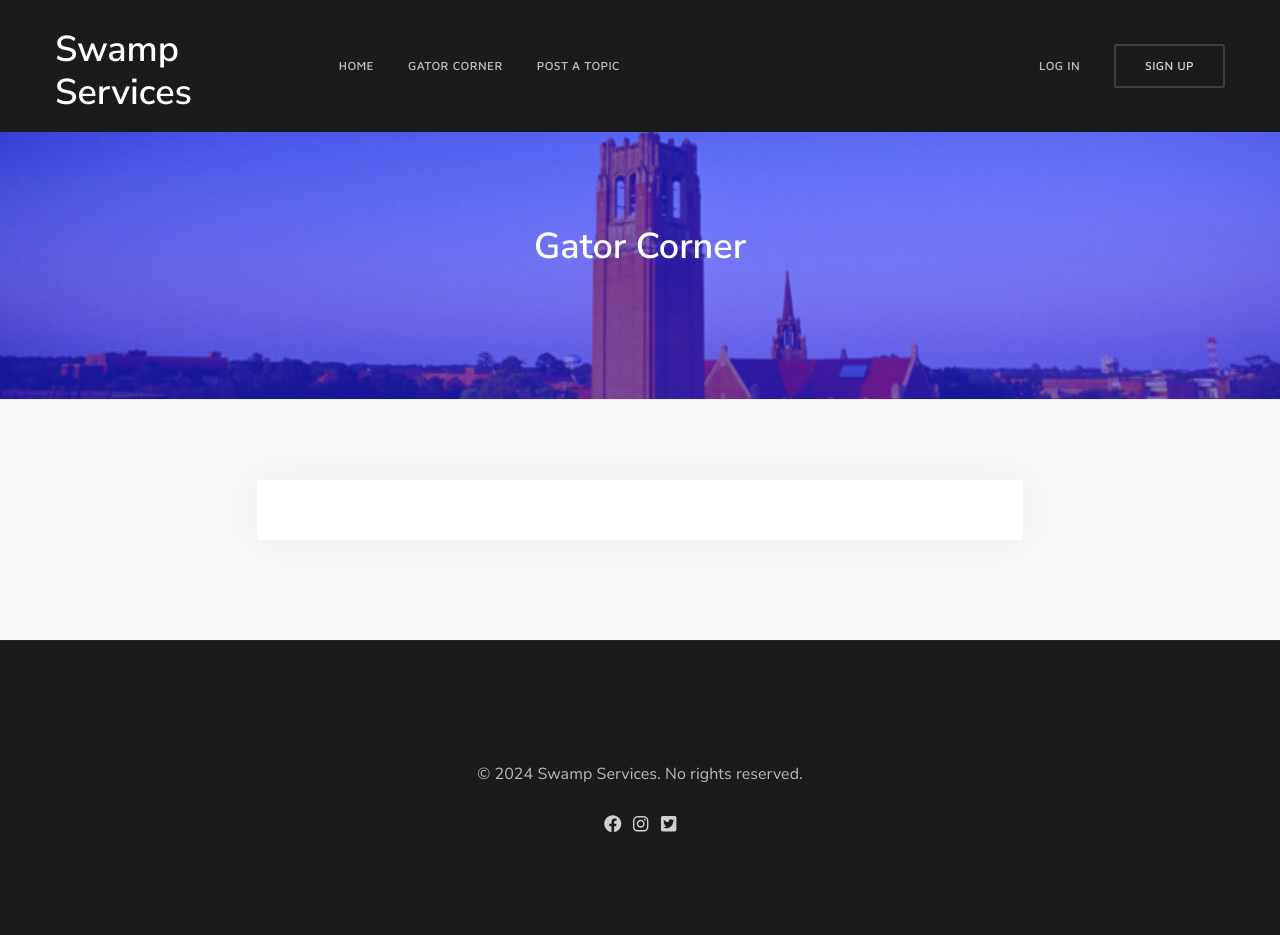
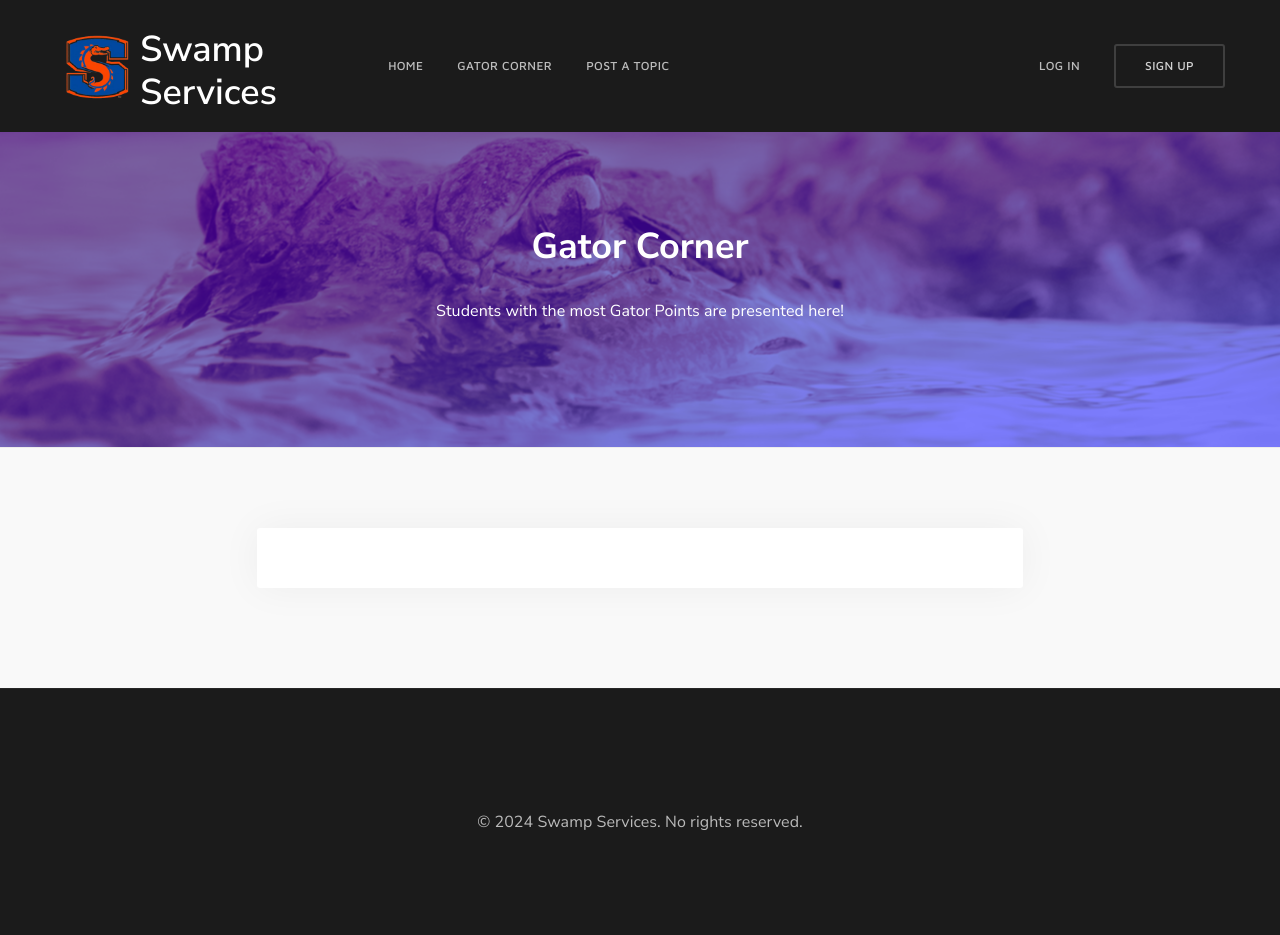
Before and after one commit to ZachJasko/CEN3031-Project, a Django app: page /blog/ in a window 1280 px wide. After the commit the page ends 830 px from the top, so only its background shows below. Run offline with Django 3.2, Linux system fonts and the light colour scheme; data that the repository does not hold is empty; parts of the project's set-up code (start-up, migrations or seed data) failed here and were passed over; some libraries are stand-ins or nearby versions.

Commit message:
changes apply to UFSS 6 and UFSS 19. issues with padding are not of high importance, but will continue to investigate.

```diff
--- a/templates/blog-listing.html
+++ b/templates/blog-listing.html
@@ -5,13 +5,14 @@
     <header class="dx-header dx-box-1">
         <div class="container">
             <div class="bg-image bg-image-parallax">
-                <img src="{% static 'images/uf banner gator corner.jfif' %}" class="jarallax-img" alt="">
+                <img src="{% static '../images/home-uf-banner.jfif' %}" class="jarallax-img" alt="">
                 <div style="background-color: rgba(0,0,255,0.5);"></div>
             </div>
 
             <div class="row justify-content-center">
                 <div class="col-xl-7">
-                    <h1 class="h2 mb-30 text-white text-center">Gator Corner</h1>
+                    <h1 class="h2 mb-30 text-white text-center" style="font-weight: bold">Gator Corner</h1>
+                    <p style="text-align:center; color: white; font-weight: 500">Students with the most Gator Points are presented here!</p>
                 </div>
             </div>
         </div>
--- a/templates/footer.html
+++ b/templates/footer.html
@@ -19,14 +19,6 @@
                             <p class="mb-0">&copy; {% now "Y" %}  <span
                                     class="dib">Swamp Services.</span> <span class="dib">No rights reserved.</span>
                             </p>
-                        </div>
-                        <div class="dx-widget-text">
-                            <ul class="dx-social-links mnt-3">
-                                <li><a href="https://www.facebook.com/"><span class="fab fa-facebook"></span></a></li>
-                                <li><a href="https://www.instagram.com/"><span class="fab fa-instagram"></span></a></li>
-                                <li><a href="https://twitter.com/?lang=en"><span class="fab fa-twitter-square"></span></a></li>
-
-                            </ul>
                         </div>
                     </div>
                 </div>
--- a/templates/forum-main.html
+++ b/templates/forum-main.html
@@ -43,7 +43,7 @@
                     <div class="dx-box dx-box-decorated">
                         <div class="dx-blog-post">
                             <div class="dx-blog-post-box pt-30 pb-30">
-                                <h2 class="h4 mnt-5 mb-9">Forum Topics</h2>
+                                <h2 class="h4 mnt-5 mb-9" style="text-align: center;">Forum Topics</h2>
                             </div>
                             <div class="table-responsive">
                                 <table class="dx-table dx-table-default">
--- a/templates/header.html
+++ b/templates/header.html
@@ -12,7 +12,7 @@
     <meta name="keywords" content="helpdesk, forum, template, HTML template, responsive, clean">
     <meta name="author" content="nK">
 
-    <link rel="icon" type="image/png" href="./images/favicon-32x32.png">
+    <link rel="icon" type="image/png" href="../static/images/swamp-services-logo.png">
 
     <meta name="viewport" content="width=device-width, initial-scale=1, shrink-to-fit=no">
 
@@ -68,6 +68,7 @@
         <div class="container">
 
             <a href="{% url 'home' %}" class="dx-nav-logo">
+                <img src="../static/images/swamp-services-logo.png" width="85"" height="85">
                 <h2 class="text-white" style="margin-top:0px; padding-top:10px; margin-bottom:0;">Swamp Services</h2>
             </a>
 
--- a/templates/topic-detail.html
+++ b/templates/topic-detail.html
@@ -2,6 +2,7 @@
 {% load static %}
 {% block content %}
 
+<div class="container">
     <div class="dx-box-1 pb-100 bg-grey-6">
         <div class="container">
             <div class="row vertical-gap md-gap">
@@ -83,5 +84,5 @@
             </div>
         </div>
     </div>
-
+</div>
     {% endblock content %}
```
Also changed, not shown: registration/templates/registration/register.html (+17 -10 lines), templates/user-post.html (+26 -2 lines), static/images/home-uf-banner.jfif (added), static/images/register-background.jfif (added), static/images/swamp-services-logo.png (added), static/images/uf-home-banner2.jfif (added). Lines whose indentation alone changed are shown as unchanged.
